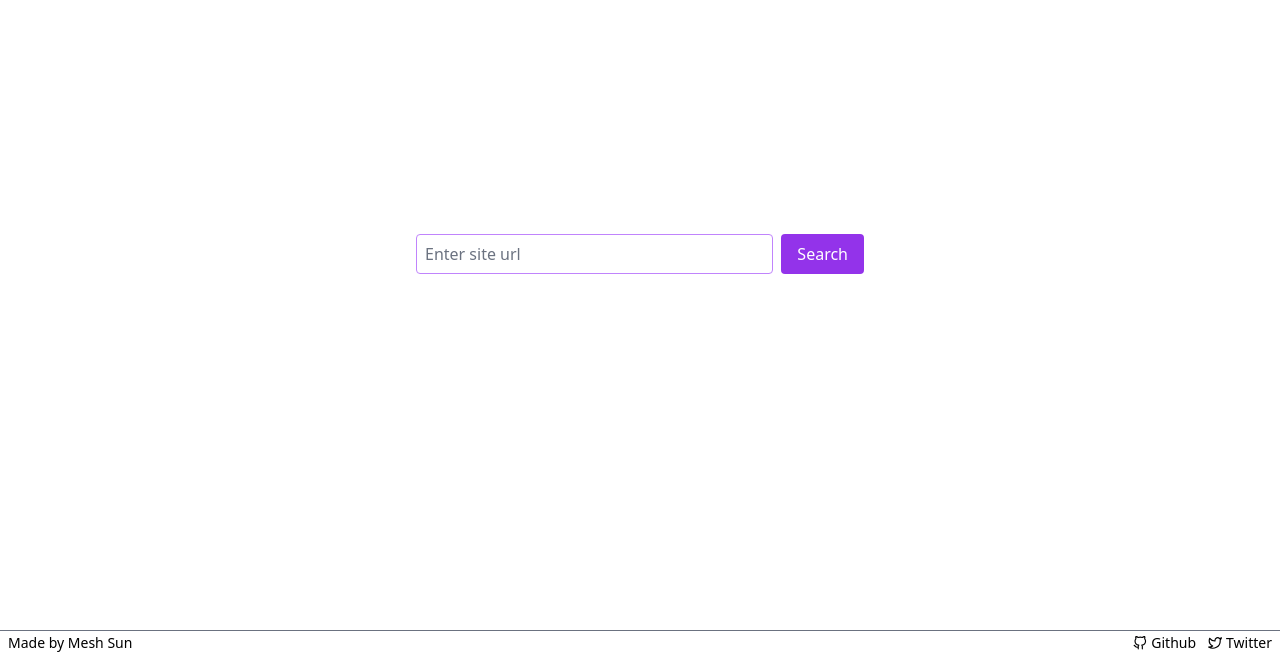
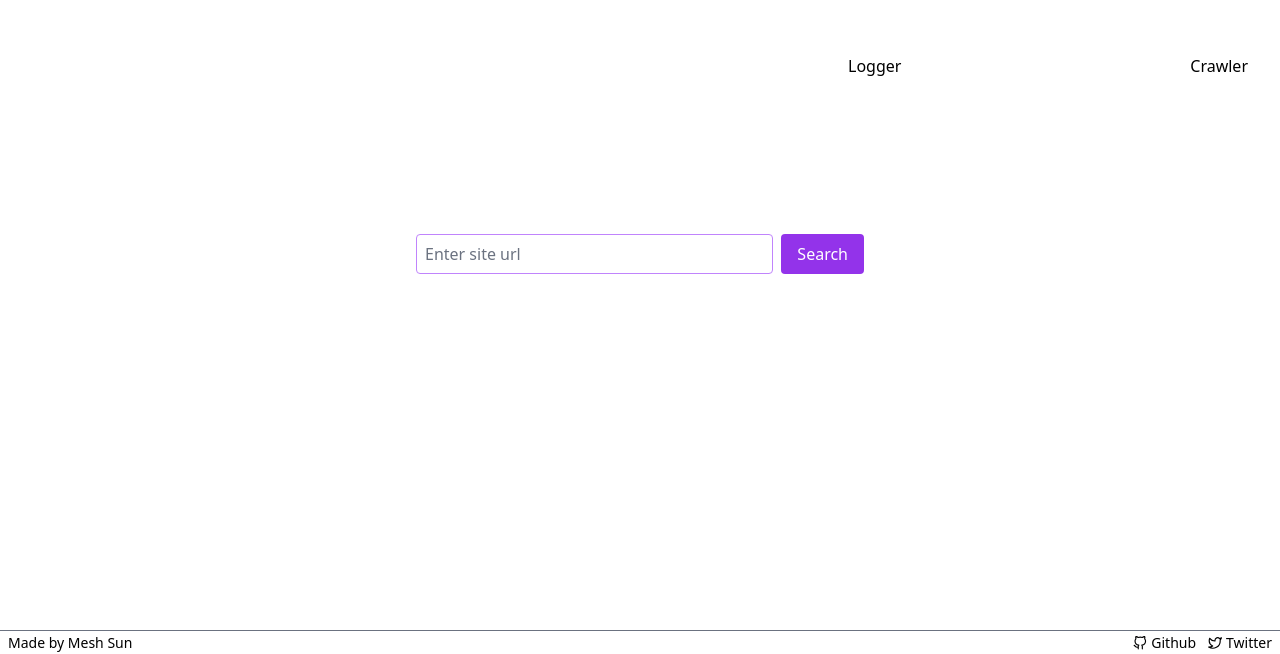
Before and after one commit to mesh-4/mouse, a Next.js app: page / in a window 1280 px wide. Shown: the part 146-800 px from the top of the page. Built offline with nearby package versions, Linux system fonts and the light colour scheme.

Commit message:
chore: initialize valuable area selector

```diff
--- a/src/app/features/frame/core.tsx
+++ b/src/app/features/frame/core.tsx
@@ -4,8 +4,8 @@ import * as React from 'react'
 
 import { useStore } from '@/store'
 import { useProxySite } from '@/hooks'
-import { getNodePath } from '@/utils'
-import { PICKER_STYLES, HOVERED_CLASS, SELECTED_CLASS } from '@/constants'
+import { getLogTxt, getNodePath } from '@/utils'
+import { PICKER_STYLES, AREA_HOVERED_CLASS, HOVERED_CLASS, SELECTED_CLASS } from '@/constants'
 
 var tempWindow: Window | null = null
 
@@ -13,8 +13,9 @@ type Props = {
 	cssSelector?: string
 }
 
-const Frame = ({ cssSelector }: Props) => {
+const Frame = () => {
 	const url = useStore((state) => state.url)
+	const addLog = useStore((state) => state.addLog)
 	const setCurrentSelector = useStore((state) => state.setCurrentSelector)
 
 	const { srcDoc, error, isLoading } = useProxySite(url)
@@ -38,6 +39,7 @@ const Frame = ({ cssSelector }: Props) => {
 		style.innerHTML = PICKER_STYLES
 		tempWindow.document.head.appendChild(style)
 
+		/* anchor event handle
 		const elementsMap: Record<string, Element[]> = {}
 
 		// * inject event listeners to links
@@ -99,12 +101,49 @@ const Frame = ({ cssSelector }: Props) => {
 				})
 			})
 		}
+		*/
 
-		if (cssSelector) {
-			tempWindow.document.querySelectorAll(cssSelector).forEach((ele) => {
-				ele.classList.add(SELECTED_CLASS)
-			})
+		// * detect user scroll posistion and add log
+		const onScroll = () => {
+			const scrollY = tempWindow?.scrollY || 0
+			addLog(getLogTxt('scroll', `${scrollY}`))
 		}
+
+		// * detect user mouse hover
+		let prevHovered: HTMLElement | null = null
+
+		const onHover = (e: MouseEvent) => {
+			if (e.type !== 'mouseover') {
+				return
+			}
+			if (prevHovered) {
+				prevHovered.classList.remove(AREA_HOVERED_CLASS)
+			}
+			;(e.target as HTMLElement).classList.add(AREA_HOVERED_CLASS)
+			prevHovered = e.target as HTMLElement
+		}
+
+		// * get user selected text and add log
+		const onSelection = () => {
+			const selection = tempWindow?.getSelection()
+			if (!selection) {
+				return
+			}
+
+			if (selection.anchorNode?.parentElement) {
+				const wrapperPath = getNodePath(selection.anchorNode.parentElement)
+				addLog(getLogTxt('selection', 'anchor wrapper:' + wrapperPath))
+			}
+
+			const selectedText = selection.toString()
+			if (selectedText) {
+				addLog(getLogTxt('selection', selectedText))
+			}
+		}
+
+		tempWindow.addEventListener('scroll', onScroll)
+		tempWindow.document.addEventListener('mouseover', onHover)
+		tempWindow.document.addEventListener('selectionchange', onSelection)
 	}
 
 	if (!url) {
--- /dev/null
+++ b/src/app/features/logger/index.tsx
@@ -0,0 +1,27 @@
+'use client'
+import * as React from 'react'
+
+import { useStore } from '@/store'
+
+const Logger = () => {
+	const bottomRef = React.useRef<HTMLDivElement>(null)
+	const logs = useStore((state) => state.logs)
+
+	React.useEffect(() => {
+		if (!bottomRef.current) return
+		bottomRef.current.scrollIntoView({ behavior: 'smooth' })
+	}, [logs])
+
+	return (
+		<div className="w-full h-full overflow-y-auto">
+			{logs.map((log, idx) => (
+				<p key={idx}>{log}</p>
+			))}
+			<div ref={bottomRef} className="w-full h-[1px]" />
+		</div>
+	)
+}
+
+Logger.displayName = 'Logger'
+
+export default Logger
--- /dev/null
+++ b/src/app/features/tab/index.tsx
@@ -0,0 +1,25 @@
+'use client'
+import * as React from 'react'
+
+type Props = {
+	tabs: { label: string; content: React.ReactNode }[]
+}
+
+const Tab = ({ tabs }: Props) => {
+	const [activeTab, setActiveTab] = React.useState(0)
+
+	return (
+		<div className="w-full h-full flex flex-col">
+			<div className="flex-none flex items-center justify-between">
+				{tabs.map(({ label }, idx) => (
+					<button key={idx} onClick={() => setActiveTab(idx)}>
+						{label}
+					</button>
+				))}
+			</div>
+			<div className="flex-auto w-full h-full">{tabs[activeTab].content}</div>
+		</div>
+	)
+}
+
+export default React.memo(Tab)
--- a/src/app/page.tsx
+++ b/src/app/page.tsx
@@ -4,6 +4,8 @@ import Search from './features/search'
 import Frame from './features/frame'
 import Crawler from './features/crawler'
 import Footer from './features/aside/footer'
+import Logger from './features/logger'
+import Tab from './features/tab'
 
 export const metadata: Metadata = {
 	title: 'Mouse',
@@ -20,7 +22,18 @@ export default function Home() {
 				</div>
 				<div className="flex-none w-[400px] flex flex-col justify-center">
 					<div className="w-full h-[50vh]">
-						<Crawler />
+						<Tab
+							tabs={[
+								{
+									label: 'Logger',
+									content: <Logger />,
+								},
+								{
+									label: 'Crawler',
+									content: <Crawler />,
+								},
+							]}
+						/>
 					</div>
 				</div>
 			</div>
--- a/src/constants.ts
+++ b/src/constants.ts
@@ -1,5 +1,6 @@
 export const HOVERED_CLASS = 'mesh-mouse--hovered'
 export const SELECTED_CLASS = 'mesh-mouse--selected'
+export const AREA_HOVERED_CLASS = 'mesh-mouse--area-hovered'
 
 export const PICKER_STYLES = `
 .${HOVERED_CLASS} {
@@ -12,6 +13,11 @@ export const PICKER_STYLES = `
   outline: 2px dashed #2bb24c !important;
   outline-offset: -2px !important;
 }
+.${AREA_HOVERED_CLASS} {
+	background-color: rgba(57, 121, 204, 0.16) !important;
+	outline: 2px dashed #3979CC !important;
+	outline-offset: -2px !important;
+}
 `
 
 export const MOCK_UA =
--- a/src/store.ts
+++ b/src/store.ts
@@ -9,6 +9,10 @@ type Store = {
 	setCurrentSelector: (val: string) => void
 	crawledItems: PreviewItem[]
 	setCrawledItems: (val: PreviewItem[]) => void
+
+	logs: string[]
+	setLogs: (val: string[]) => void
+	addLog: (val: string) => void
 }
 
 export const useStore = create<Store>((set) => ({
@@ -18,4 +22,8 @@ export const useStore = create<Store>((set) => ({
 	setCurrentSelector: (val) => set({ currentSelector: val }),
 	crawledItems: [],
 	setCrawledItems: (val) => set({ crawledItems: val }),
+
+	logs: [],
+	setLogs: (val) => set({ logs: val }),
+	addLog: (val) => set((state) => ({ logs: [...state.logs, val] })),
 }))
--- a/src/utils.ts
+++ b/src/utils.ts
@@ -37,3 +37,9 @@ export const getNodePath = (node: Element): string => {
 export const sleep = (ms: number) => {
 	return new Promise((resolve) => setTimeout(resolve, ms))
 }
+
+type ActionType = 'scroll' | 'selection'
+
+export const getLogTxt = (type: ActionType, msg: string) => {
+	return `[${type}] ${msg}`
+}
```
